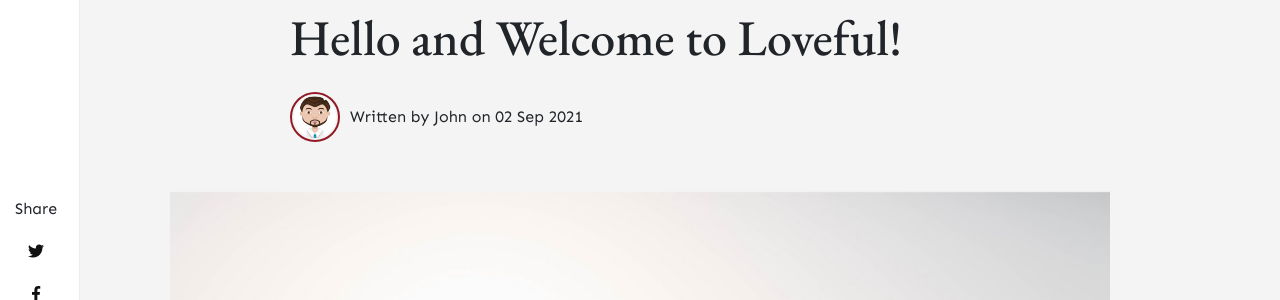
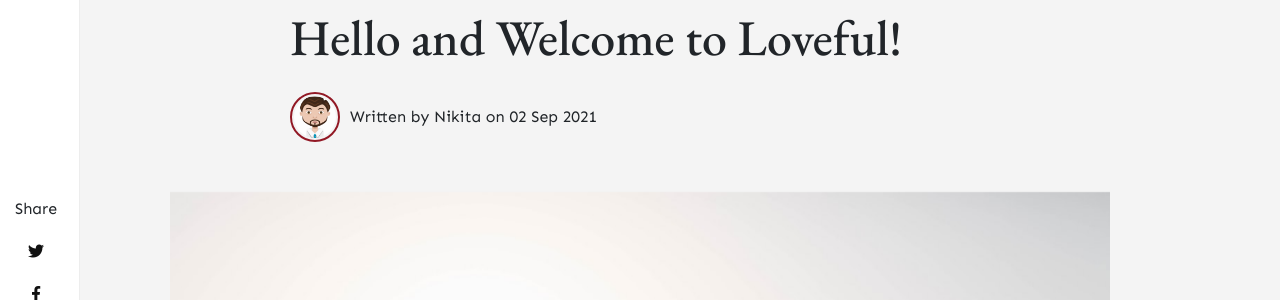
Before and after one commit to stackbit-projects/happy-zebra-28bc2, a Jekyll site: the page built from _posts/2021-09-02-hello-and-welcome-to-loveful.md, in a window 1280 px wide and 900 px high. Shown: the part 174-474 px from the top of the window. Built offline with Jekyll 4.4.1, drawn with Linux system fonts in a browser that asks for light colours; nearby versions of some CDN libraries; comment, search, counter and statistics services are not loaded.

Commit message:
_config.yml: changed

```diff
--- a/_config.yml
+++ b/_config.yml
@@ -37,7 +37,7 @@
       Memoirs demo, a Jekyll template compatible with Github pages.
   nik:
     name: Nikita Krishna
-    display_name: John
+    display_name: Nikita
     avatar: assets/images/avatar.png
     email: wowthemesnet@gmail.com
     web: 'https://www.wowthemes.net'
```
